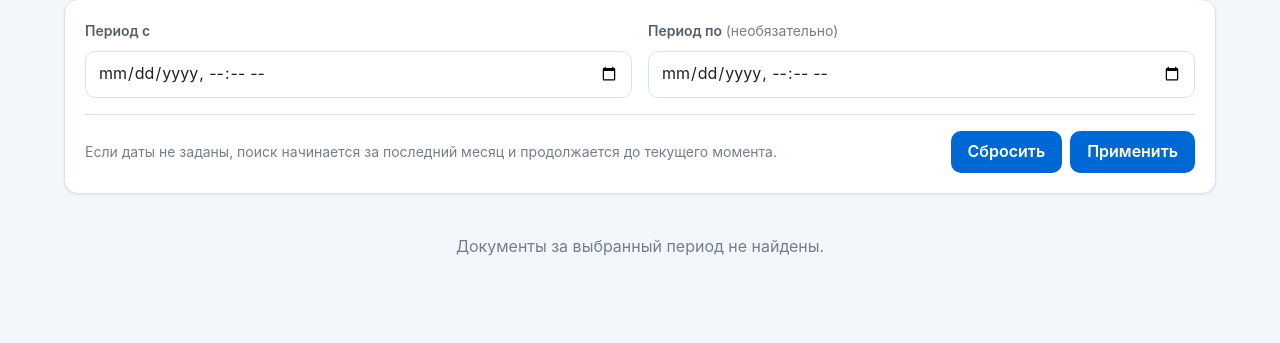
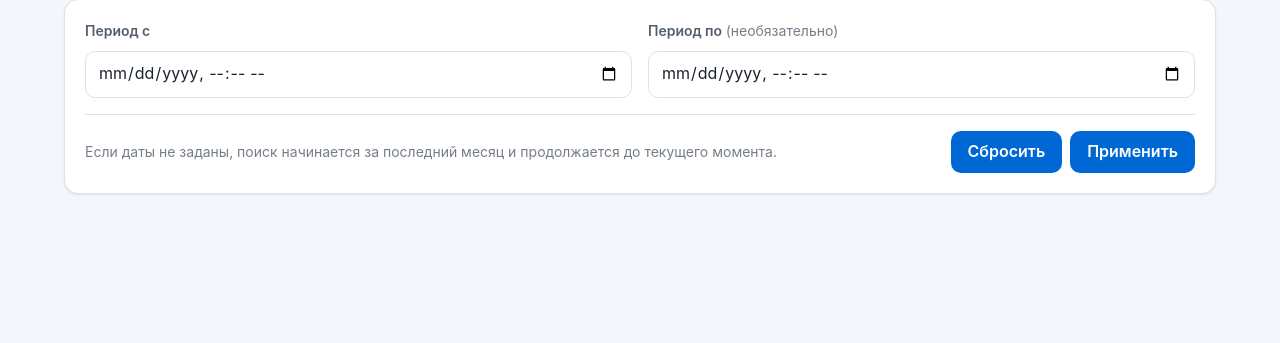
Before and after one commit to DenSerKo/kusaby, a Django app: template apps/documents/templates/documents/events.html in a window 1280 px wide. Shown: the part 208-551 px from the top of the page. Run offline with Django 5.2, Linux system fonts and the light colour scheme; the template is opened without the code that fills it, so the values that code supplies are empty.

Commit message:
Avoid empty-state message during incremental page loads

```diff
--- a/apps/documents/templates/documents/partials/_events.html
+++ b/apps/documents/templates/documents/partials/_events.html
@@ -6,10 +6,6 @@
 {% endif %}
 {% for event in events %}
     {% include 'documents/partials/_event.html' with event=event %}
-{% empty %}
-    {% if not error_message %}
-        <p class="events-empty">Документы за выбранный период не найдены.</p>
-    {% endif %}
 {% endfor %}
 {% if has_more and last_event_id and last_event_datetime %}
     <form
```
